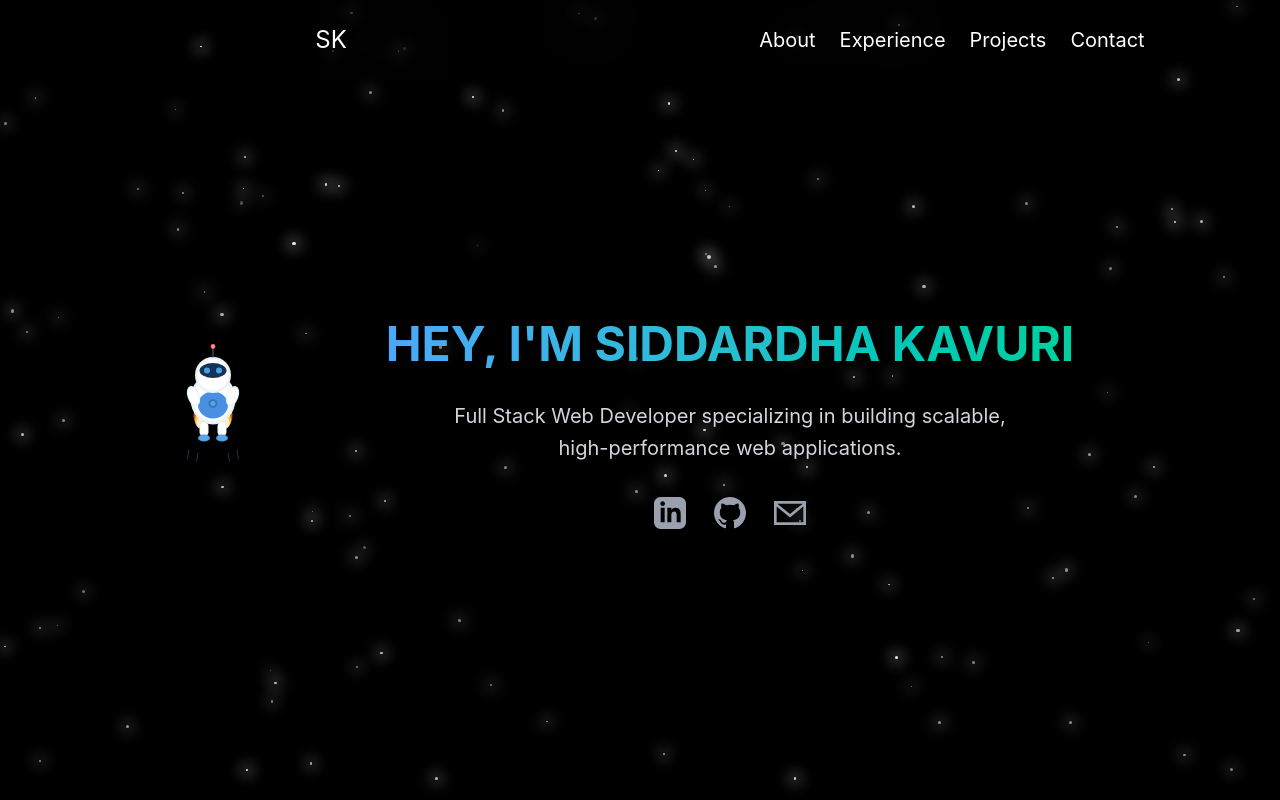
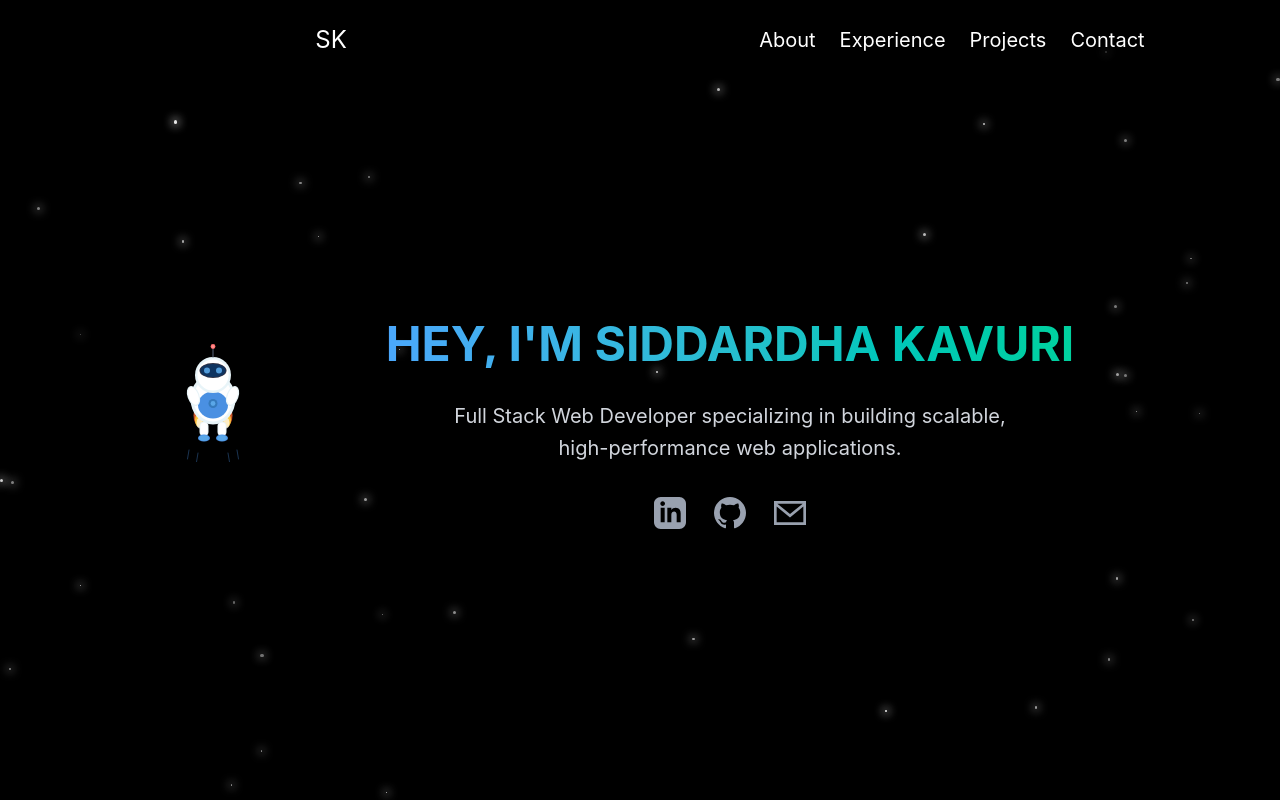
Before and after one commit to siddardhakavuri/Portfolio, a React (Vite) app: page / in a window 1280 px wide. Shown: the top 800 px of the page. Built offline with nearby package versions, Linux system fonts and the light colour scheme.

Commit message:
Generate stars based on screen size

```diff
--- a/src/components/Stars.tsx
+++ b/src/components/Stars.tsx
@@ -14,9 +14,14 @@ const Stars = () => {
   >([]);
 
   useEffect(() => {
-    // Generate stars dynamically on mount
+    // Generate stars dynamically
     const generateStars = () => {
-      const newStars = Array.from({ length: 120 }).map((_, i) => ({
+      // Calculate number of stars based on screen area
+      const numStars = Math.floor(
+        (window.innerWidth * window.innerHeight) / 25000,
+      );
+
+      const newStars = Array.from({ length: numStars }).map((_, i) => ({
         id: i,
         top: `${Math.random() * 100}%`,
         left: `${Math.random() * 100}%`,
@@ -27,15 +32,16 @@ const Stars = () => {
       }));
       setStars(newStars);
     };
+
     generateStars();
   }, []);
 
   return (
-    <div className="fixed inset-0 z-[-1] overflow-clip pointer-events-none">
+    <div className="fixed inset-0 z-[-1] overflow-hidden pointer-events-none">
       {stars.map((star) => (
         <div
           key={star.id}
-          className="absolute bg-white rounded-full animate-pulse shadow-[0_0_15px_3px_rgba(255,255,255,0.7)]"
+          className="absolute bg-white rounded-full animate-pulse shadow-[0_0_10px_2px_rgba(255,255,255,0.7)]"
           style={{
             top: star.top,
             left: star.left,
```
